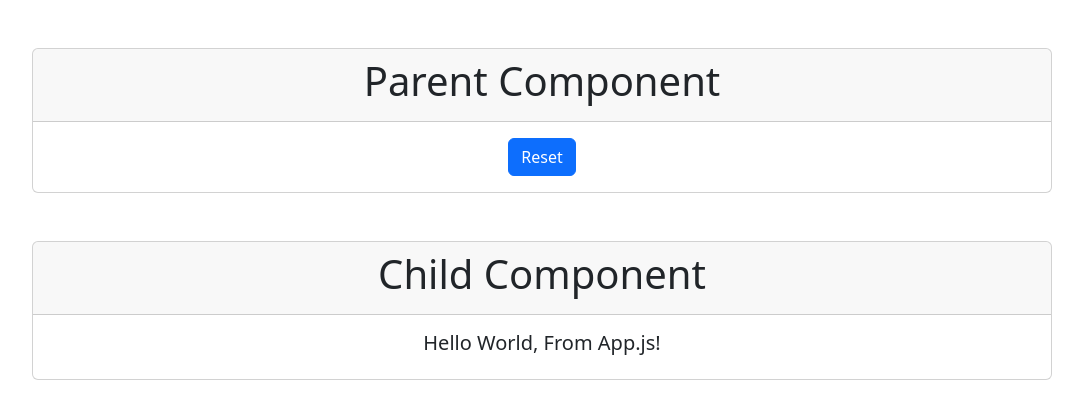
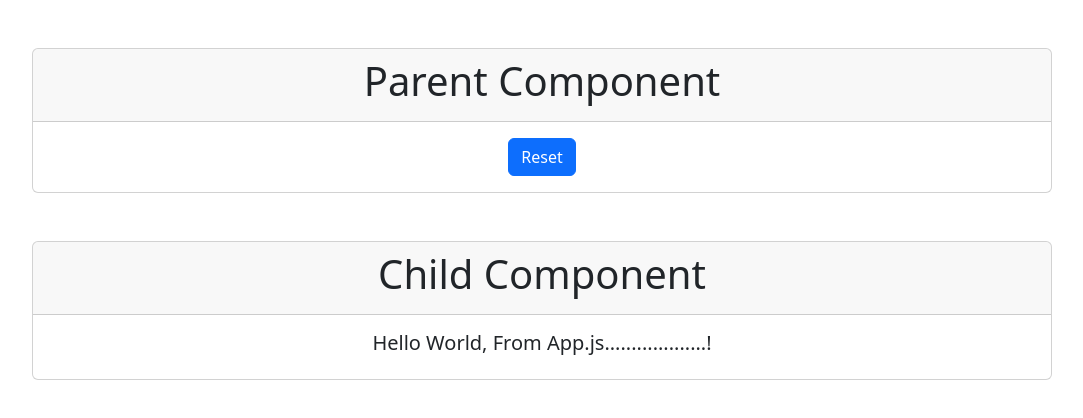
Before and after one commit to fenilht23/cicdwithjenkins, a React (Create React App) app: page / in a window 1280 px wide. Shown: the top 418 px of the page, without its empty margins (98-1181 px from the left). Built offline with nearby package versions, Linux system fonts and the light colour scheme.

Commit message:
Data loaded

```diff
--- a/src/App.js
+++ b/src/App.js
@@ -9,7 +9,7 @@ const App = () => {
   useEffect(() => {
     const delay = setInterval(
       () => {
-        setData('Hello World, From App.js!');
+        setData('Hello World, From App.js...................!');
         setLoading(false);
       },
       2000
```
